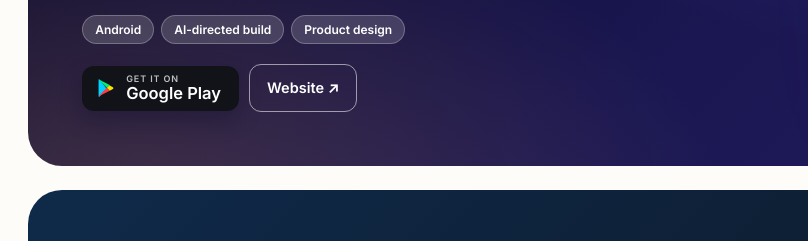
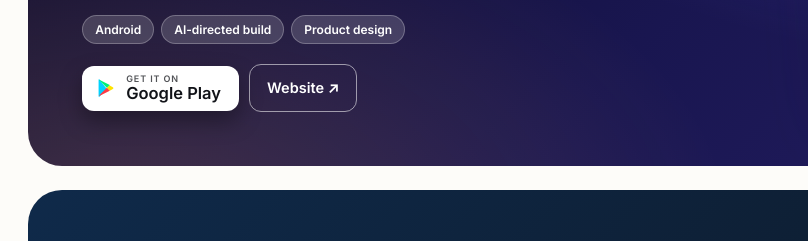
Before and after one commit to mursman/mursman.github.io, a plain HTML site: page index.html in a window 1280 px wide. Shown: the part 1749-1990 px from the top of the page, 0-808 px from the left. Drawn offline with Linux system fonts and the light colour scheme.

Commit message:
FajrAlarm panel: white Google Play badge

```diff
--- a/index.html
+++ b/index.html
@@ -361,7 +361,7 @@
         <p>A normal alarm rings — you silence it, turn over, and fall back asleep. Fajr Alarm is built for that exact moment: a brutal alarm that keeps trying until Fajr ends, an accountability partner watching over your kids &amp; loved ones, Smart Wake in light sleep, trusted prayer times, Quran and a realistic tasbeeh. 1,000+ installs and counting.</p>
         <div class="tags"><span class="tag">Android</span><span class="tag">AI-directed build</span><span class="tag">Product design</span></div>
         <div class="applinks">
-          <a class="gplay" href="https://play.google.com/store/apps/details?id=com.thesixbd.fajralarm" target="_blank" rel="noopener" aria-label="Get FajrAlarm on Google Play"><svg width="20" height="22" viewBox="0 0 24 26" fill="none" aria-hidden="true"><path d="M3.6 2.3c-.3.3-.5.8-.5 1.4v18.6c0 .6.2 1.1.5 1.4l.1.1 9.3-9.3v-.2L3.7 2.2l-.1.1Z" fill="#00D2FF"/><path d="M16.4 9.3 13 12.7v.2l3.4 3.4.1-.1 3.7-2.1c1-.6 1-1.5 0-2.1l-3.7-2.1-.1.1Z" fill="#FFE300"/><path d="M16.5 16.2 13 12.8 3.7 22.1c.3.3.9.3 1.5-.1l11.3-5.8Z" fill="#FF3A44"/><path d="M16.5 9.4 5.2 3.6c-.6-.4-1.2-.4-1.5-.1l9.3 9.3 3.5-3.4Z" fill="#00F076"/></svg><span class="gt"><small>Get it on</small><b>Google Play</b></span></a>
+          <a class="gplay light" href="https://play.google.com/store/apps/details?id=com.thesixbd.fajralarm" target="_blank" rel="noopener" aria-label="Get FajrAlarm on Google Play"><svg width="20" height="22" viewBox="0 0 24 26" fill="none" aria-hidden="true"><path d="M3.6 2.3c-.3.3-.5.8-.5 1.4v18.6c0 .6.2 1.1.5 1.4l.1.1 9.3-9.3v-.2L3.7 2.2l-.1.1Z" fill="#00D2FF"/><path d="M16.4 9.3 13 12.7v.2l3.4 3.4.1-.1 3.7-2.1c1-.6 1-1.5 0-2.1l-3.7-2.1-.1.1Z" fill="#FFE300"/><path d="M16.5 16.2 13 12.8 3.7 22.1c.3.3.9.3 1.5-.1l11.3-5.8Z" fill="#FF3A44"/><path d="M16.5 9.4 5.2 3.6c-.6-.4-1.2-.4-1.5-.1l9.3 9.3 3.5-3.4Z" fill="#00F076"/></svg><span class="gt"><small>Get it on</small><b>Google Play</b></span></a>
           <a class="wlink" href="https://fajr-alarm-thesix.web.app/" target="_blank" rel="noopener">Website ↗</a>
         </div>
       </div>
```
